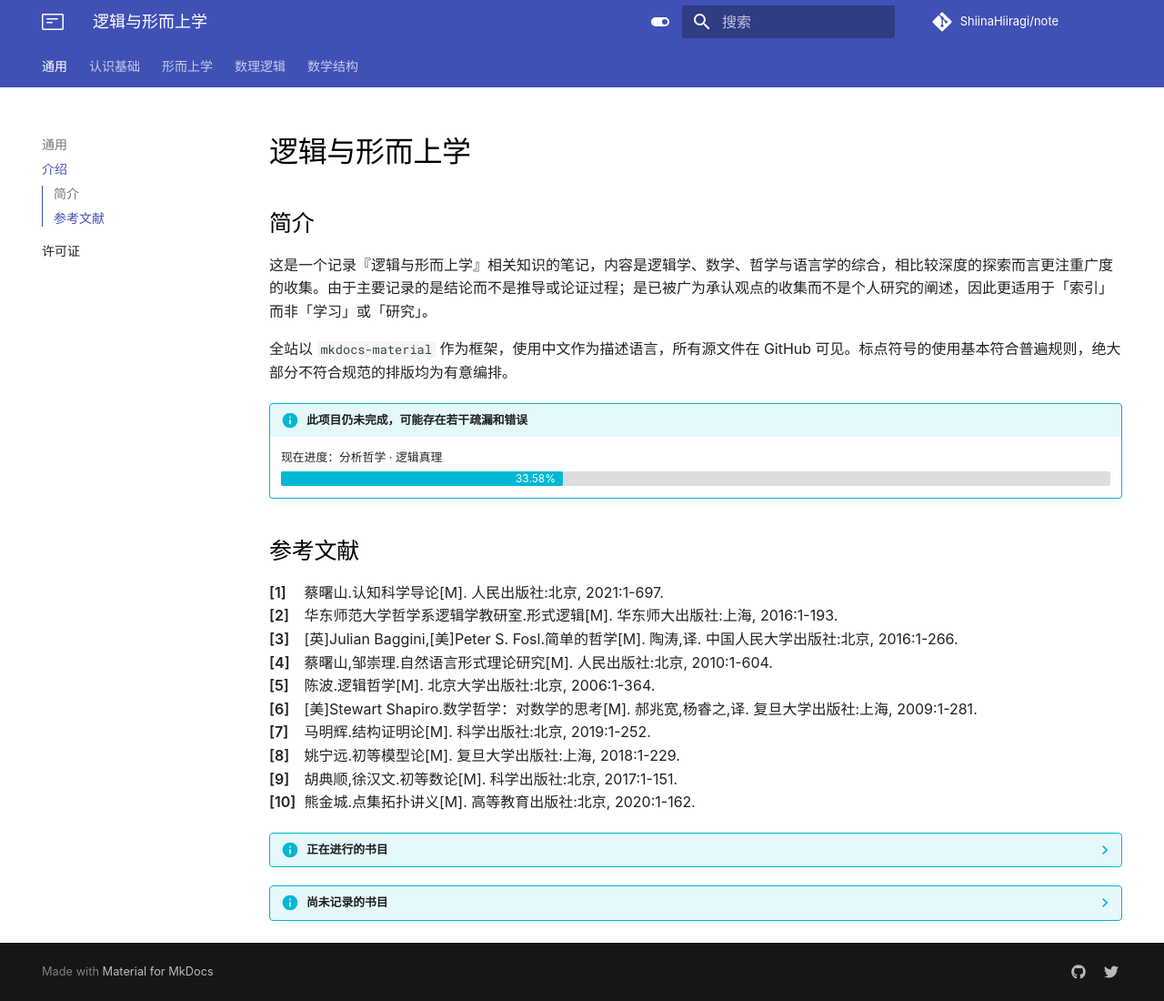
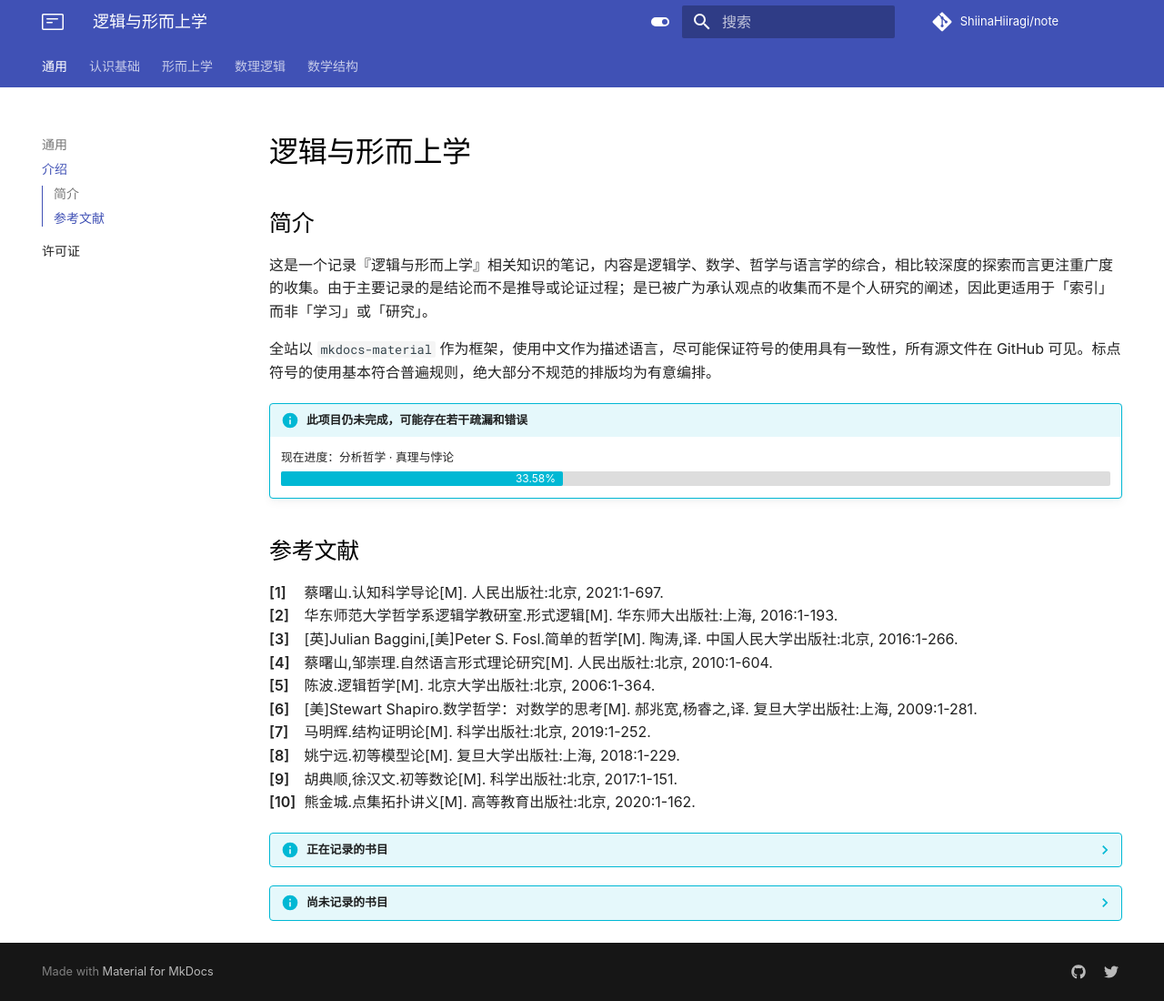
Before and after one commit to ShiinaHiiragi/note, an MkDocs documentation site: the page built from docs/index.md, in a window 1280 px wide and 1100 px high. Shown: the whole window at 91% size. Built offline with MkDocs 1.6.1 and Material for MkDocs 9.7.7, drawn with Linux system fonts in a browser that asks for light colours; comment, search, counter and statistics services are not loaded.

Commit message:
fix some description

```diff
--- a/docs/index.md
+++ b/docs/index.md
@@ -3,10 +3,10 @@
 ## 简介
 这是一个记录『逻辑与形而上学』相关知识的笔记，内容是逻辑学、数学、哲学与语言学的综合，相比较深度的探索而言更注重广度的收集。由于主要记录的是结论而不是推导或论证过程；是已被广为承认观点的收集而不是个人研究的阐述，因此更适用于「索引」而非「学习」或「研究」。
 
-全站以 `mkdocs-material` 作为框架，使用中文作为描述语言，所有源文件在 GitHub 可见。标点符号的使用基本符合普遍规则，绝大部分不符合规范的排版均为有意编排。
+全站以 `mkdocs-material` 作为框架，使用中文作为描述语言，尽可能保证符号的使用具有一致性，所有源文件在 GitHub 可见。标点符号的使用基本符合普遍规则，绝大部分不规范的排版均为有意编排。
 
 !!! info "此项目仍未完成，可能存在若干疏漏和错误"
-    <label> 现在进度：分析哲学 · 逻辑真理 </label>
+    <label> 现在进度：分析哲学 · 真理与悖论 </label>
     <div class="progress-container">
         <div class="progress-percentage"> </div>
     </div>
@@ -15,7 +15,7 @@
 
 <div class="ref"> </div>
 
-??? info "正在进行的书目"
+??? info "正在记录的书目"
     <div class="ongoing"> </div>
 
 ??? info "尚未记录的书目"
```
Also changed, not shown: docs/cogn/cogn/psyc.md (+1 -1 lines).
